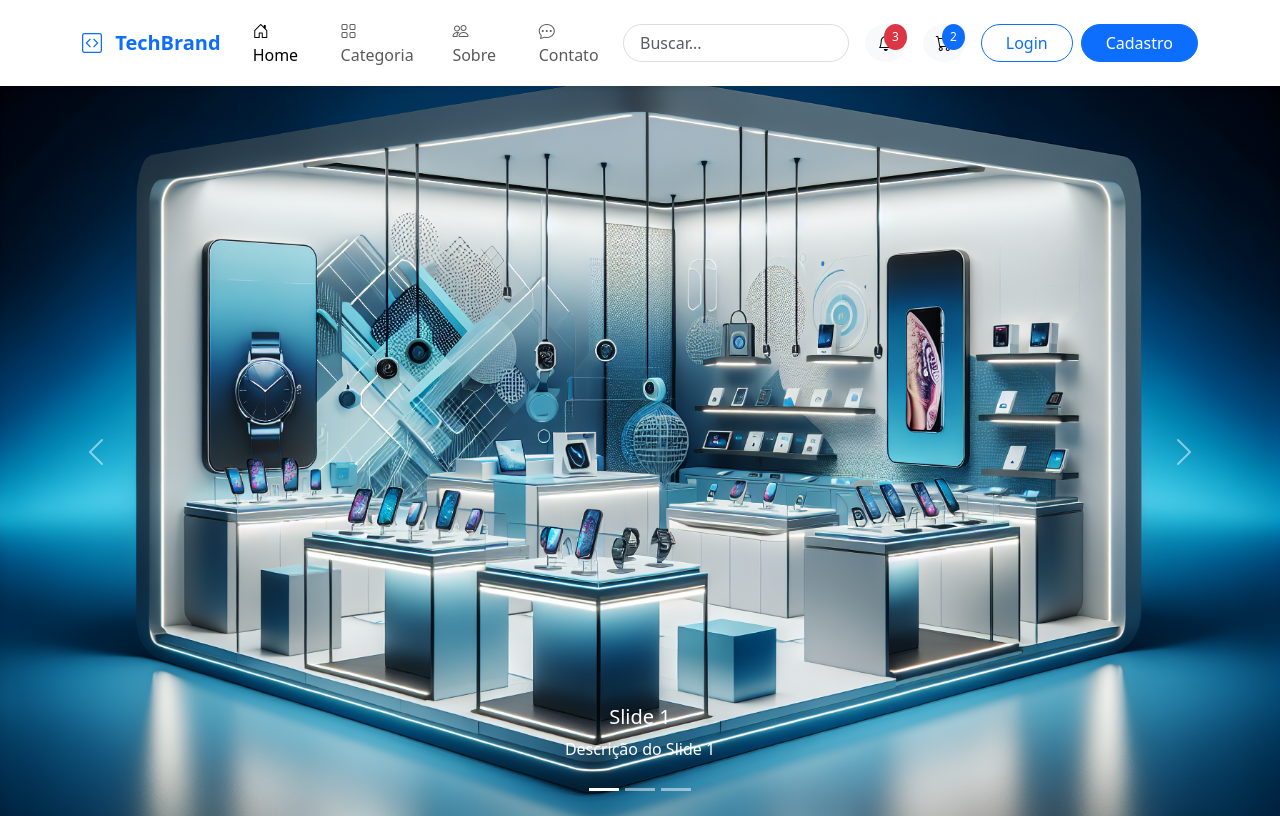
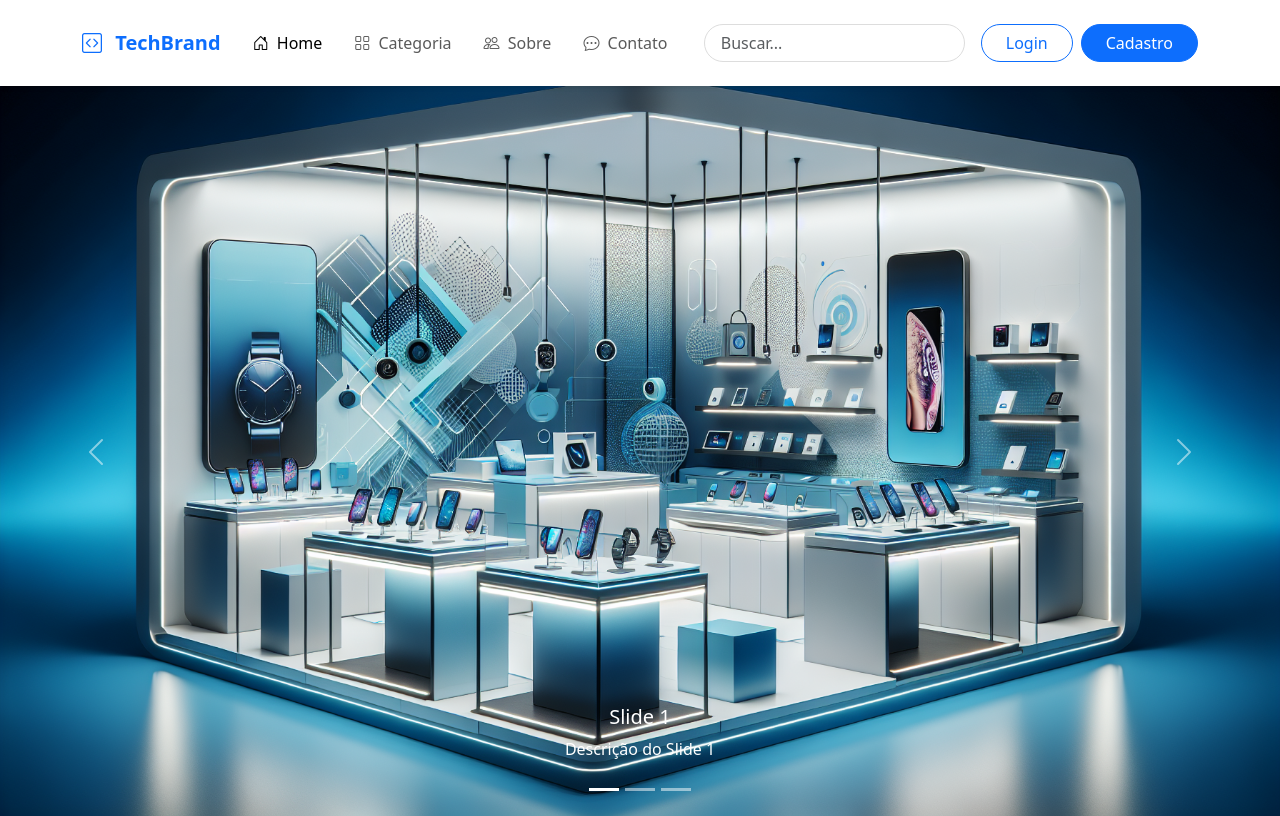
Before and after one commit to serv7n/ecommerce, a PHP site: page / in a window 1280 px wide. Shown: the top 816 px of the page. Run offline with PHP 8.4, Linux system fonts and the light colour scheme; data that the repository does not hold is empty.

Commit message:
finalizado

```diff
--- a/app/helpers/Functions.php
+++ b/app/helpers/Functions.php
@@ -21,7 +21,7 @@ function printData($data, $die = true){
 
 function logger($messegem = '', $level = 'info'){
     $log = new Logger('registros_logs');
-    $log->pushHandler( handler: new StreamHandler('../logs.log'));
+    $log->pushHandler( handler: new StreamHandler('logs.log'));
     switch($level){
         case 'info':
             $log->info($messegem);
--- a/app/models/CompraModel.php
+++ b/app/models/CompraModel.php
@@ -43,4 +43,5 @@ class CompraModel extends BaseModel
 
         return $this->query($sql,$id);
     }
+
 }
--- a/app/system/Router.php
+++ b/app/system/Router.php
@@ -69,7 +69,7 @@ class Router
     // Lida com exceções inesperadas
     private static function handleException($err)
     {
-        logger($err->getMessage(), "warning");
+
         $controller = new main();
         $controller->erro404(["message" => "Oops! Página não encontrada"]);
     }
--- a/app/views/layouts/nav.php
+++ b/app/views/layouts/nav.php
@@ -74,7 +74,14 @@
                     <input class="form-control search-box" type="search" placeholder="Buscar..." aria-label="Search">
                 </form>
 
-                <div class="d-flex align-items-center">
+
+
+                    <!-- Usuário -->
+                    <?php if (empty($_SESSION['user'])) : ?>
+                        <a href="?ct=login&mt=login" class="btn btn-outline-primary btn-custom me-2">Login</a>
+                        <a href="?ct=login" class="btn btn-primary btn-custom">Cadastro</a>
+                    <?php else : ?>
+                        <div class="d-flex align-items-center">
                     <!-- Notificações -->
                     <div class="position-relative me-3">
                         <button class="btn btn-light rounded-circle" type="button" aria-label="Notificações" onclick="toggleNotifications()">
@@ -128,17 +135,11 @@
 
                     <!-- Carrinho -->
                     <div class="position-relative me-3">
-                        <a class="btn btn-light rounded-circle" href="carrinho.php" aria-label="Carrinho">
+                        <a class="btn btn-light rounded-circle" href="index.php?ct=compra&mt=ca" aria-label="Carrinho">
                             <i class="bi bi-cart"></i>
                             <span class="notification-badge bg-primary text-white">2</span>
                         </a>
                     </div>
-
-                    <!-- Usuário -->
-                    <?php if (empty($_SESSION['user'])) : ?>
-                        <a href="?ct=login&mt=login" class="btn btn-outline-primary btn-custom me-2">Login</a>
-                        <a href="?ct=login" class="btn btn-primary btn-custom">Cadastro</a>
-                    <?php else : ?>
                         <div class="dropdown">
                             <button class="btn btn-light dropdown-toggle d-flex align-items-center" type="button" id="userDropdown" data-bs-toggle="dropdown" aria-expanded="false">
                                 <img src="assets/img/usuario-de-perfil.png" alt="Foto" class="profile-image me-2">
```
